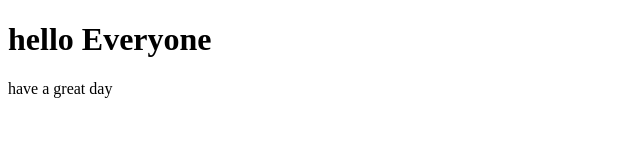
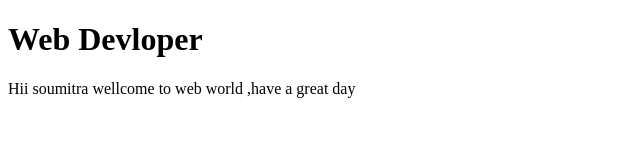
Before and after one commit to mastermind255/edureka-full-stack-webv-devloper, a plain HTML site: page index.html in a window 1280 px wide. Shown: the whole page, without its empty margins (0-640 px from the left). Drawn offline with Linux system fonts and the light colour scheme.

Commit message:
added text in html

```diff
--- a/index.html
+++ b/index.html
@@ -7,8 +7,8 @@
     <title>Document</title>
 </head>
 <body>
-    <h1>hello Everyone</h1>
-    <p>have a great day</p>
+    <h1>Web Devloper </h1>
+    <p>Hii soumitra wellcome to web world ,have a great day</p>
 
 </body>
 </html>
```
